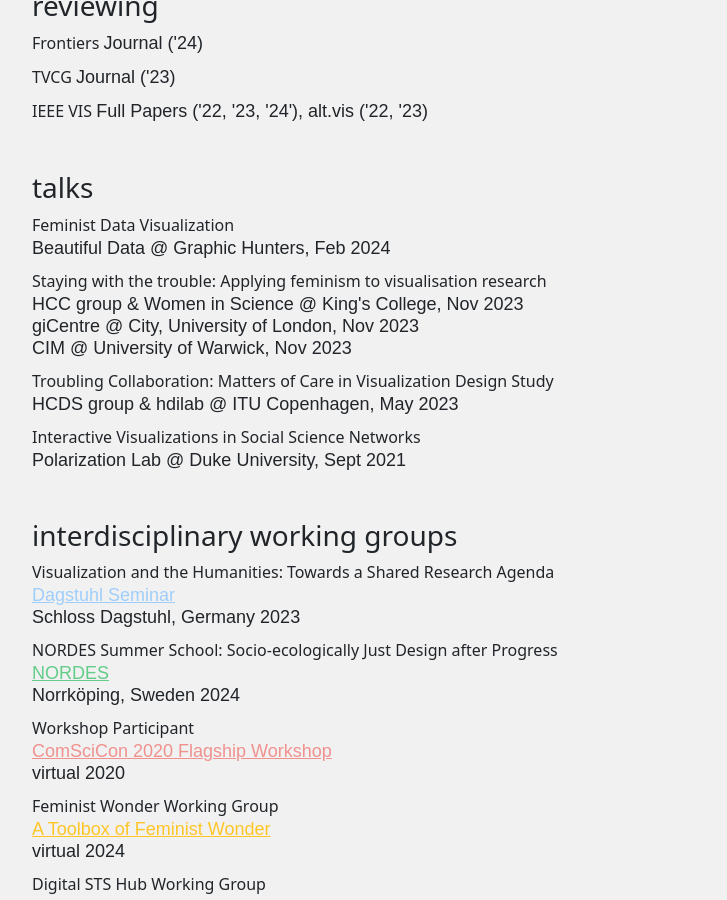
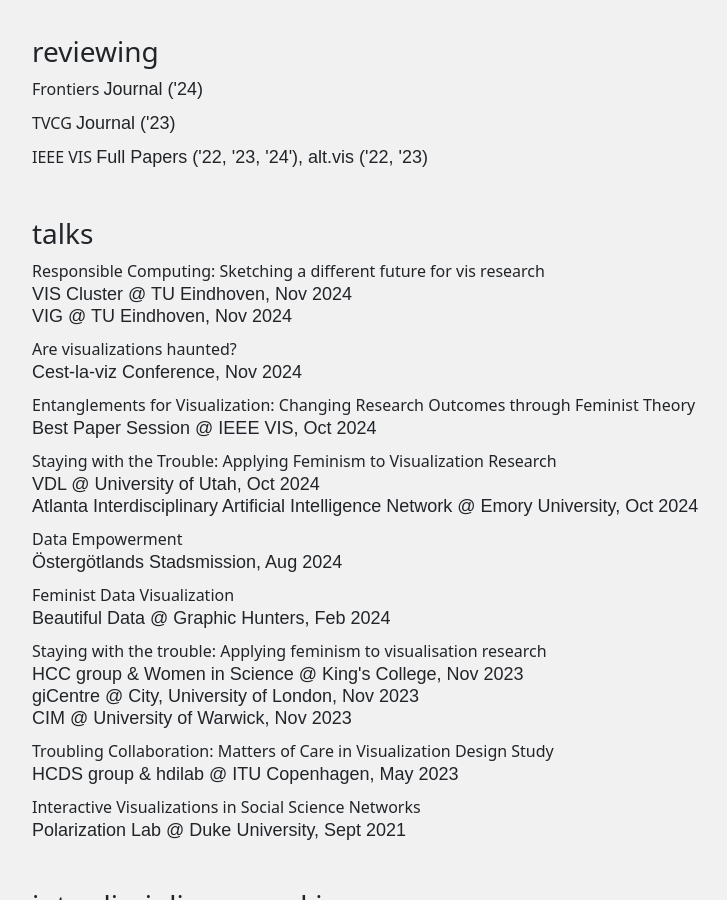
Before and after one commit to gotdairyya/gotdairyya.github.io, a Jekyll site: the page built from cv.md, in a window 1280 px wide and 900 px high, scrolled down 2319 px. Shown: the whole window, without its empty margins (50-777 px from the left). Built offline with Jekyll 4.4.1, drawn with Linux system fonts in a browser that asks for light colours; some web fonts are replaced.

Commit message:
thats a rock fact + talks

```diff
--- a/_data/publications.yml
+++ b/_data/publications.yml
@@ -25,7 +25,7 @@
   date: 2024-10
   links: <a href="https://ieeexplore.ieee.org/document/10670254">paper</a> <a
     href="https://osf.io/ubrdy/">supplemental material</a>
-  image:
+  image: 2024-entanglements.png
   award: 🥛 2024 VIS Best Paper Award (Top 1% of papers)
 - title: "Discursive Patinas: Anchoring Discussions in Data Visualizations"
   authors: Tobias Kauer, Derya Akbaba, Marian Dörk, Benjamin Bach
--- a/_data/talks.yml
+++ b/_data/talks.yml
@@ -29,3 +29,38 @@
   country: virtual
   year: Feb 2024
   date: 2-2024
+- title: Data Empowerment
+  organization: Östergötlands Stadsmission
+  country: Sweden
+  year: Aug 2024
+  date: 8-2024
+- title: "Staying with the Trouble: Applying Feminism to Visualization Research"
+  organization: VDL @ University of Utah
+  country: USA
+  year: Oct 2024
+  date: 10-2024
+- title: "Staying with the Trouble: Applying Feminism to Visualization Research"
+  organization: Atlanta Interdisciplinary Artificial Intelligence Network @ Emory University
+  country: USA
+  year: Oct 2024
+  date: 11-2024
+- title: "Entanglements for Visualization: Changing Research Outcomes through Feminist Theory"
+  organization: Best Paper Session @ IEEE VIS
+  country: virtual
+  year: Oct 2024
+  date: 12-2024
+- title: "Are visualizations haunted?"
+  organization: Cest‑la‑viz Conference
+  country: the Netherlands
+  year: Nov 2024
+  date: 13-2024
+- title: "Responsible Computing: Sketching a different future for vis research"
+  organization: VIS Cluster @ TU Eindhoven
+  country: the Netherlands
+  year: Nov 2024
+  date: 15-2024
+- title: "Responsible Computing: Sketching a different future for vis research"
+  organization: VIG @ TU Eindhoven
+  country: the Netherlands
+  year: Nov 2024
+  date: 14-2024
```
Also changed, not shown: assets/papers/2024-entanglements.png (added), 1 other file.
